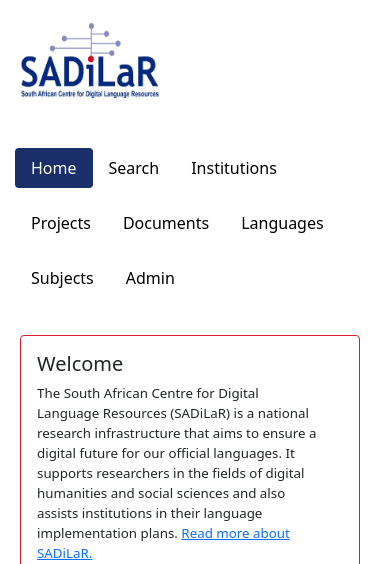
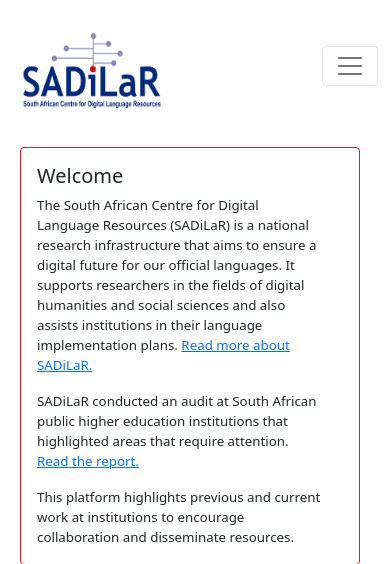
Before and after one commit to SADiLaR/term_platform, a Django app: page / in a window 390 px wide. Shown: the top 564 px of the page. Run offline with Django 5.2, Linux system fonts and the light colour scheme; parts of the project's set-up code (start-up, migrations or seed data) failed here and were passed over.

Commit message:
Rework header
This fixes duplicate class attributes, and gives a hamburger icon.

```diff
--- /dev/null
+++ b/app/templates/app/_nav_item.html
@@ -0,0 +1,8 @@
+<li class="nav-item me-1">
+    <a href="{% url view %}"
+            {% if current_page == view %} class="nav-link active px-3" aria-current="page"
+            {% else %} class="nav-link px-3"
+            {% endif %}>
+        {{ label }}
+    </a>
+</li>
--- a/app/templates/base.html
+++ b/app/templates/base.html
@@ -16,68 +16,34 @@
 </head>
 
 <body>
-<!--header-->
-{% block app_header %}
 <header>
-    <div class="header-container">
-            <div class="nav-logo">
-                <a href="{% url 'home' %}">
-                    <img src=" {% static 'img/sadilar.png' %}" class="main-logo" alt="SADiLaR">
-                </a>
-            </div>
-            <div class="nav-menu">
-                <ul class="nav nav-pills">
-                    <li class="nav-item">
-                        <a
-                                {% if current_page == 'home' %} class="nav-link active" aria-current="page" {% endif %}
-                                class="nav-link" href="{% url 'home' %}">{% trans "Home" %}
-                        </a>
-                    </li>
-                    <li class="nav-item">
-                        <a
-                                {% if current_page == 'search' %} class="nav-link active" aria-current="page" {% endif %}
-                                class="nav-link" href="{% url 'search' %}">{% trans "Search" %}
-                        </a>
-                    </li>
-                    <li class="nav-item">
-                        <a
-                                {% if current_page == 'institutions' %} class="nav-link active" aria-current="page" {% endif %}
-                                class="nav-link" href="{% url 'institutions' %}">{% trans "Institutions" %}
-                        </a>
-                    </li>
-                    <li class="nav-item">
-                        <a
-                                {% if current_page == 'projects' %} class="nav-link active" aria-current="page" {% endif %}
-                                class="nav-link" href="{% url 'projects' %}">{% trans "Projects" %}
-                        </a>
-                    </li>
-                    <li class="nav-item">
-                        <a
-                                {% if current_page == 'documents' %} class="nav-link active" aria-current="page" {% endif %}
-                                class="nav-link" href="{% url 'documents' %}">{% trans "Documents" %}
-                        </a>
-                    </li>
-                    <li class="nav-item">
-                        <a
-                                {% if current_page == 'languages' %} class="nav-link active" aria-current="page" {% endif %}
-                                class="nav-link" href="{% url 'languages' %}">{% trans "Languages" %}
-                        </a>
-                    </li>
-                    <li class="nav-item">
-                        <a
-                                {% if current_page == 'subjects' %} class="nav-link active" aria-current="page" {% endif %}
-                                class="nav-link" href="{% url 'subjects' %}">{% trans "Subjects" %}
-                        </a>
-                    </li>
-                    <li class="nav-item">
-                        <a class="nav-link" href="{% url 'admin:index' %}">{% trans "Admin" %}</a>
-                    </li>
+{% block header %}
+    <nav class="navbar navbar-expand-lg navbar-light">
+        <div class="container-fluid">
+            <a href="{% url 'home' %}" class="navbar-brand">
+                <img src="{% static 'img/sadilar.png' %}" class="main-logo" width="140" height="auto" alt="SADiLaR">
+            </a>
+            <button class="navbar-toggler" type="button"
+                    data-bs-toggle="collapse" data-bs-target="#navbarPills"
+                    aria-controls="navbarPills" aria-expanded="false" aria-label="Toggle navigation">
+              <span class="navbar-toggler-icon"></span>
+            </button>
+            <div class="collapse navbar-collapse" id="navbarPills">
+                <ul class="nav-pills navbar-nav me-auto mb-2 mb-lg-0">
+                    {% include "app/_nav_item.html" with view="home" label=_("Home") %}
+                    {% include "app/_nav_item.html" with view="search" label=_("Search") %}
+                    {% include "app/_nav_item.html" with view="institutions" label=_("Institutions") %}
+                    {% include "app/_nav_item.html" with view="projects" label=_("Projects") %}
+                    {% include "app/_nav_item.html" with view="documents" label=_("Documents") %}
+                    {% include "app/_nav_item.html" with view="languages" label=_("Languages") %}
+                    {% include "app/_nav_item.html" with view="subjects" label=_("Subjects") %}
+                    {% include "app/_nav_item.html" with view="admin:index" label=_("Admin") %}
                 </ul>
             </div>
-    </div>
+        </div>
+    </nav>
+{% endblock header %}
 </header>
-{% endblock app_header %}
-<!--end of header-->
 
 <div class="content">
     {% block content %}
```
